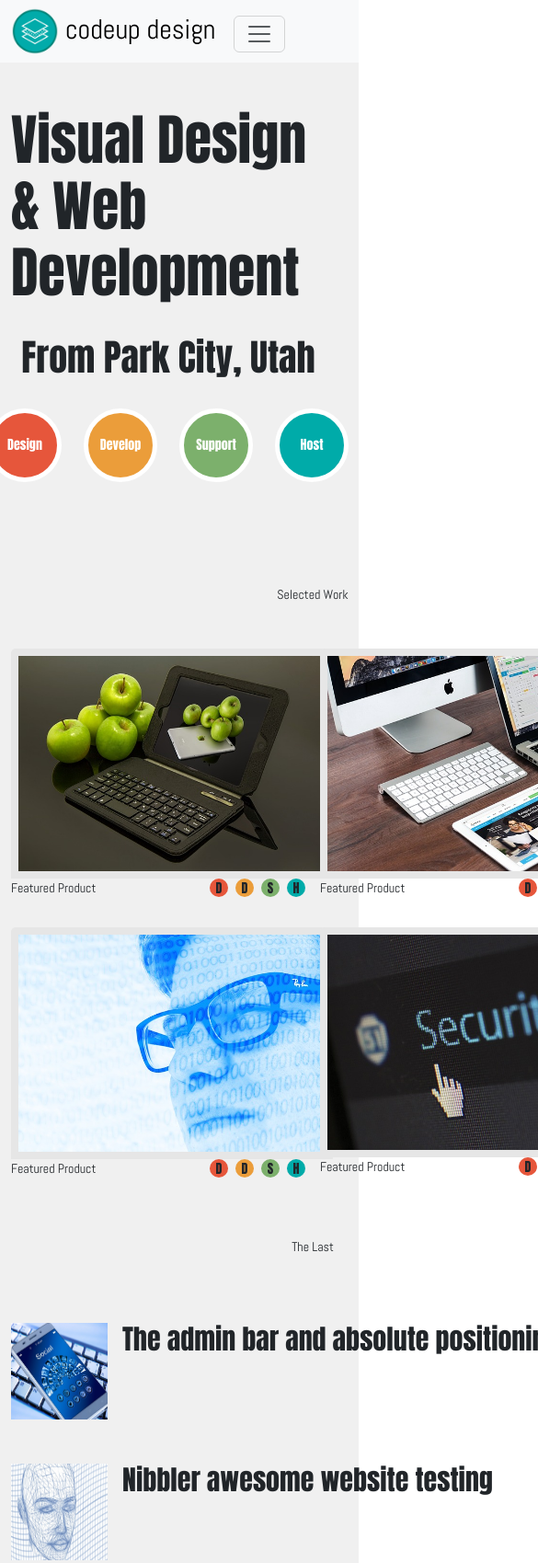
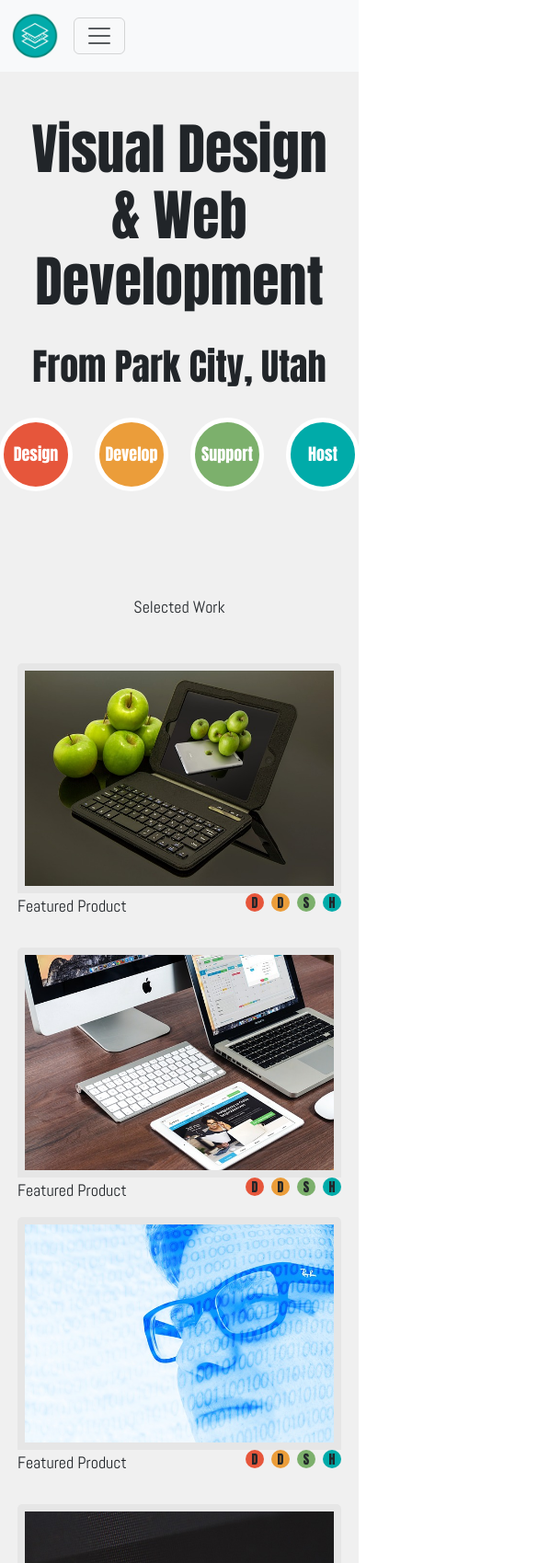
Before and after one commit to codeup-cruz-rios/codeup-design-project, a plain HTML site: page index.html in a window 390 px wide. Shown: the top 1699 px of the page at 92% size, 585 px wide, since content can reach past the window. Drawn offline with nearby package versions, Linux system fonts and the light colour scheme.

Commit message:
going to lunch.

```diff
--- a/css/style.css
+++ b/css/style.css
@@ -1,10 +1,13 @@
 @import url('https://fonts.googleapis.com/css2?family=Abel&family=Anton&display=swap');
 body {
     font-family: 'Abel', sans-serif;
-    font-size: 14px;
+    font-size: 18px;
 }
 .page-wrapper {
     background-color: #F0F0F0;
+}
+.nav-item {
+    font-size: 12px;
 }
 h1, h2, h3 {
     font-family: 'Anton', sans-serif;
@@ -43,8 +46,60 @@ h3{
     border-radius: 100%;
     width: 20px;
     height: 20px;
+    font-size: 14px;
 }
 .last-imgs {
     height: 105px;
     width: 105px;
 }
+@media screen and (max-width:1050px){
+    .last-section{
+        display: none;
+    }
+    h1 {
+        display: flex;
+        justify-content: center;
+        align-items: center;
+        text-align: center;
+    }
+    header {
+        display: flex;
+        justify-content: center;
+        align-items: center;
+    }
+    main {
+        display: flex;
+        justify-content: center;
+        align-items: center;
+    }
+}
+@media screen and (max-width: 800px){
+    .logo , .last-section{
+        display: none;
+    }
+    .navbar {
+
+    }
+    h1 {
+        display: flex;
+        justify-content: center;
+        align-items: center;
+        text-align: center;
+    }
+    header {
+        display: flex;
+        justify-content: center;
+        align-items: center;
+    }
+    main {
+        display: flex;
+        justify-content: center;
+        align-items: center;
+    }
+     .col-one {
+        display: flex;
+         flex-direction: column;
+         align-items: center;
+    }
+
+}
--- a/index.html
+++ b/index.html
@@ -12,11 +12,12 @@
 <body>
     <div class="page-wrapper">
         <div class="row">
-            <div class="col ">
+            <div class="col">
                 <nav class="navbar navbar-expand-lg bg-body-tertiary">
                     <div class="container-fluid">
-                        <div>
-                            <a class="navbar-brand" href="#" style="font-size: 30px"> <img src="logo.png" style="height: 52px; width: 52px"> codeup design</a>
+                        <div class="d-flex justify-content-center align-items-center">
+                            <a class="navbar-brand" href="#"> <img src="logo.png" style="height: 52px; width: 52px"> </a>
+                            <p class="logo" style="margin:0; font-size:25px">codeup design</p>
                             <button class="navbar-toggler" type="button" data-bs-toggle="collapse" data-bs-target="#navbarNav" aria-controls="navbarNav" aria-expanded="false" aria-label="Toggle navigation">
                                 <span class="navbar-toggler-icon"></span>
                             </button>
@@ -59,15 +60,15 @@
                 </div>
             </div>
         </header>
-        <main class="container d-flex">
+        <main class="container d-flex flex-grow-2">
             <div class="row d-flex justify-content-center">
-                <div class="col flex-grow align-items-center">
+                <div class="col flex-grow align-items-center col-lg-8">
                 <div class="p-5 text-center">
                     Selected Work
                 </div>
 
-               <div class="col d-flex flex-wrap gap-3">
-                   <div class="card" style="width: 20rem; background: none; border: none;">
+               <div class="col d-flex gap-3 col-one">
+                   <div class="card" style="width: 22rem; background: none; border: none;">
                        <img src="images/apple-ipad.jpg" class="card-img-top" alt="ipad">
                        <div class="d-flex justify-content-between">
                            <p class="card-text">Featured Product</p>
@@ -81,7 +82,7 @@
                            </div>
                        </div>
                    </div>
-                   <div class="card" style="width: 20rem; background: none; border: none;">
+                   <div class="card" style="width: 22rem; background: none; border: none;">
                        <img src="images/macbook.jpg" class="card-img-top" alt="macbook">
                        <div class="d-flex justify-content-between">
                            <p class="card-text">Featured Product</p>
@@ -95,8 +96,9 @@
                            </div>
                        </div>
                    </div>
-                   <div class="col d-flex gap-3">
-                   <div class="card" style="width: 20rem; background: none; border: none;">
+               </div>
+                   <div class="col d-flex gap-3 col-one">
+                   <div class="card" style="width: 22rem; background: none; border: none;">
                        <img src="images/man.jpg" class="card-img-top" alt="wierd man">
                        <div class="d-flex justify-content-between">
                            <p class="card-text">Featured Product</p>
@@ -110,7 +112,7 @@
                            </div>
                        </div>
                    </div>
-                   <div class="card" style="width: 20rem; background: none; border: none;">
+                       <div class="card" style="width: 22rem; background: none; border: none;">
                            <img src="images/security.jpg" class="card-img-top" alt="security">
                            <div class="d-flex justify-content-between">
                                <p class="card-text">Featured Product</p>
@@ -126,8 +128,8 @@
                        </div>
                    </div>
                </div>
-                </div>
-                <div class="col col-lg-3">
+
+                    <div class="col col-lg-4 last-section">
                         <div class="p-5 text-center">The Last</div>
                         <div class="d-flex py-4 gap-3">
                             <img src="images/mobile-phone.jpg" class="last-imgs">
@@ -141,14 +143,14 @@
                                 <img src="images/ipad.jpg" class="last-imgs">
                                 <h3>How to get google to like you</h3>
                             </div>
-                        </div>
-                </div>
-                <div class="col">
+
+
+                        <div>
                             Last Tweet
                             <p>Lorem ipsum dolor sit amet, consectetur adipisicing elit.Dolorum molestias quibusdam sapiente. Alias, consequatur deserunt, enim expedita fuga harum mollitia quae quam, repellendus sunt tempore voluptate. Dolorum expedita vel voluptatem!</p>
                         </div>
                     </div>
-             </aside>
+            </div>
         </main>
     </div>
 
```
Lines whose indentation alone changed are shown as unchanged.
